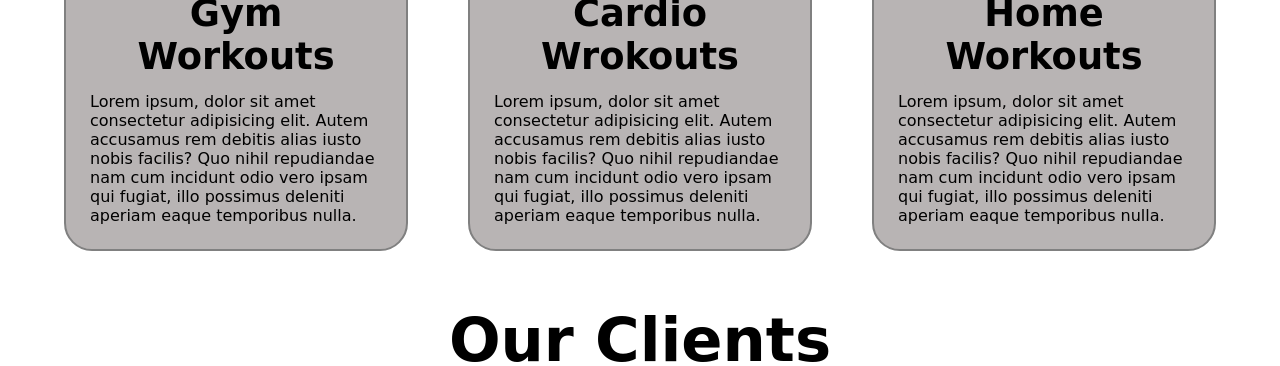
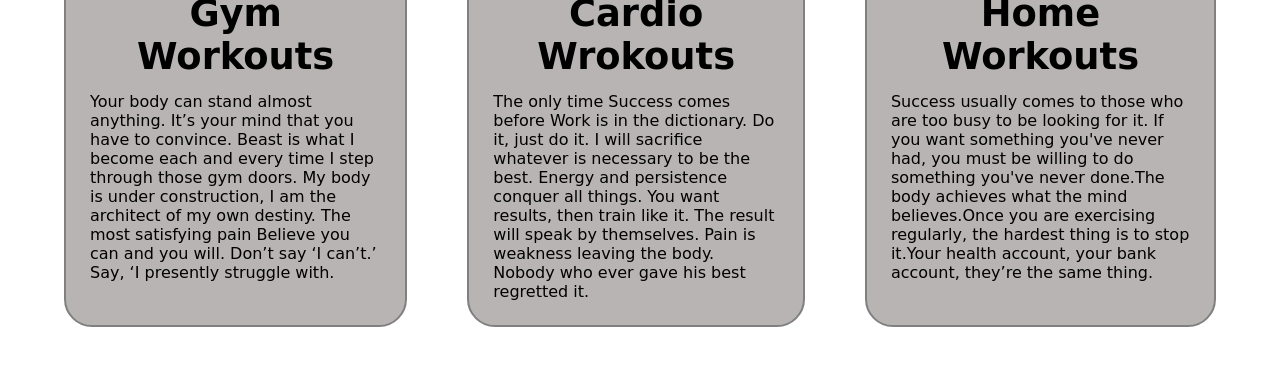
Before and after one commit to atharvapawar181/lgm_task1, a plain HTML site: page index.html in a window 1280 px wide. Shown: the part 868-1234 px from the top of the page. Drawn offline with Linux system fonts and the light colour scheme; files that its build step writes are made by us from their sources; files whose address does not match are found by name; a web font is replaced by a local one.

Commit message:
Update index.html

```diff
--- a/index.html
+++ b/index.html
@@ -32,11 +32,13 @@
     <section id="home">
       <h1 class="h-primary">Welcome to Atharva Fitness</h1>
       <p>
-        Lorem ipsum dolor sit amet consectetur adipisicing elit. Necessitatibus
-        ab quo exercitationem quisquam reprehenderit nisi, cumque aperiam illo
-        quos laboriosam dolorem aliquid sequi?
+        ¨What’s important is to get into shape and then not to have to worry
+        about it. I don’t want to get on stage and not being able to do
+        something. Not being physically fit doesn’t work for me.¨ – Chris
+        Cornell
       </p>
-      <p>Lorem ipsum dolor sit amet consectetur adipisicing elit.</p>
+      <p>¨Discipline is the bridge between goals and accomplishment.¨</p>
+
       <button class="btn">Explore</button>
     </section>
 
@@ -47,10 +49,10 @@
           <img src="img/dwnJonson.jpg" alt="" />
           <h2 class="h-secondary centre">Gym Workouts</h2>
           <p class="text-centre">
-            Lorem ipsum, dolor sit amet consectetur adipisicing elit. Autem
-            accusamus rem debitis alias iusto nobis facilis? Quo nihil
-            repudiandae nam cum incidunt odio vero ipsam qui fugiat, illo
-            possimus deleniti aperiam eaque temporibus nulla.
+            Your body can stand almost anything. It’s your mind that
+            you have to convince. Beast is what I become each and every time I step through
+            those gym doors. My body is under construction, I am the architect
+            of my own destiny. The most satisfying pain Believe you can and you will. Don’t say ‘I can’t.’ Say, ‘I presently struggle with.
           </p>
         </div>
 
@@ -58,10 +60,8 @@
           <img src="img/ak.jpg" alt="" />
           <h2 class="h-secondary centre">Cardio Wrokouts</h2>
           <p class="text-centre">
-            Lorem ipsum, dolor sit amet consectetur adipisicing elit. Autem
-            accusamus rem debitis alias iusto nobis facilis? Quo nihil
-            repudiandae nam cum incidunt odio vero ipsam qui fugiat, illo
-            possimus deleniti aperiam eaque temporibus nulla.
+            The only time Success comes before Work is in the dictionary. Do it, just do it. I will sacrifice whatever is necessary to be the best. Energy and persistence conquer all things. You want results,
+            then train like it. The result will speak by themselves. Pain is weakness leaving the body. Nobody who ever gave his best regretted it.
           </p>
         </div>
 
@@ -69,10 +69,11 @@
           <img src="img/homeworkouts.jpg" alt="" />
           <h2 class="h-secondary centre">Home Workouts</h2>
           <p class="text-centre">
-            Lorem ipsum, dolor sit amet consectetur adipisicing elit. Autem
-            accusamus rem debitis alias iusto nobis facilis? Quo nihil
-            repudiandae nam cum incidunt odio vero ipsam qui fugiat, illo
-            possimus deleniti aperiam eaque temporibus nulla.
+            Success usually comes to those who are too busy to be looking for
+            it. If you want something you've never had, you must be willing to
+            do something you've never done.The body achieves what the mind
+            believes.Once you are exercising regularly, the hardest thing is to
+            stop it.Your health account, your bank account, they’re the same thing.
           </p>
         </div>
       </div>
```
